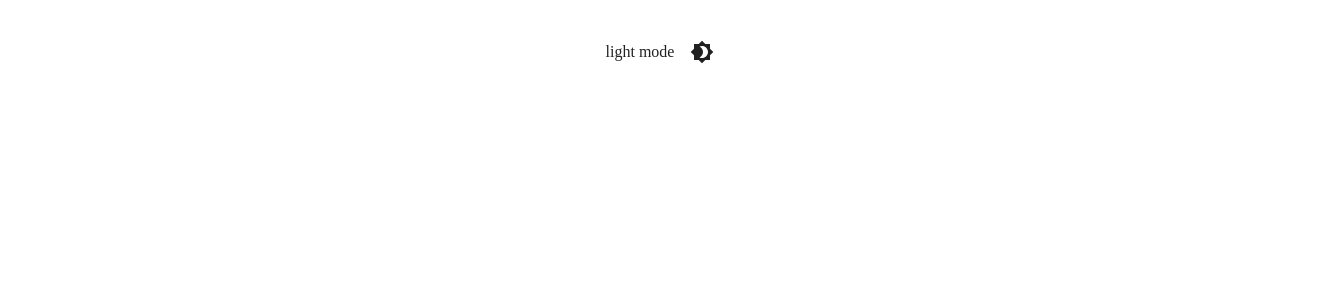
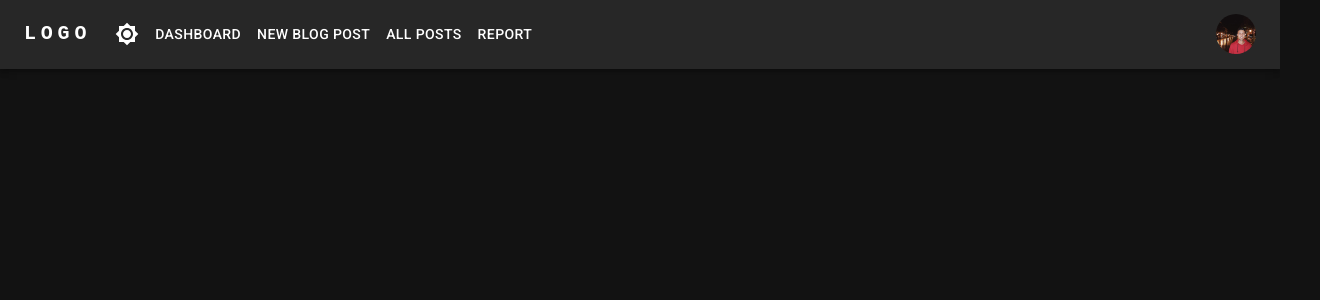
Before and after one commit to dali012/static-blog, a Next.js app: page / in a window 1280 px wide. Shown: the top 300 px of the page, 1320 px wide, since content can reach past the window. Built offline with nearby package versions, Linux system fonts and the light colour scheme.

Commit message:
build: gitpod config

```diff
--- /dev/null
+++ b/src/components/Appbar/Appbar.tsx
@@ -0,0 +1,166 @@
+import AdbIcon from '@mui/icons-material/Adb';
+import MenuIcon from '@mui/icons-material/Menu';
+import {
+  AppBar,
+  Avatar,
+  Box,
+  Button,
+  Container,
+  IconButton,
+  Menu,
+  MenuItem,
+  Toolbar,
+  Tooltip,
+  Typography,
+} from '@mui/material';
+import { FC, MouseEvent, useState } from 'react';
+import ThemeToggler from '../ThemeToggler/ThemeToggler';
+
+const pages = ['Dashboard', 'New Blog Post', 'All Posts', 'Report'];
+const settings = ['Profile', 'Account', 'Dashboard', 'Logout'];
+
+const Appbar: FC = () => {
+  const [anchorElNav, setAnchorElNav] = useState<null | HTMLElement>(null);
+  const [anchorElUser, setAnchorElUser] = useState<null | HTMLElement>(null);
+
+  const handleOpenNavMenu = (event: MouseEvent<HTMLElement>) => {
+    setAnchorElNav(event.currentTarget);
+  };
+
+  const handleCloseNavMenu = () => {
+    setAnchorElNav(null);
+  };
+
+  const handleOpenUserMenu = (event: MouseEvent<HTMLElement>) => {
+    setAnchorElUser(event.currentTarget);
+  };
+
+  const handleCloseUserMenu = () => {
+    setAnchorElUser(null);
+  };
+
+  return (
+    <AppBar position="sticky">
+      <Container maxWidth="xl">
+        <Toolbar disableGutters>
+          <Typography
+            variant="h6"
+            noWrap
+            component="a"
+            href="/"
+            sx={{
+              mr: 2,
+              display: { xs: 'none', md: 'flex' },
+              fontFamily: 'monospace',
+              fontWeight: 700,
+              letterSpacing: '.3rem',
+              color: 'inherit',
+              textDecoration: 'none',
+            }}
+          >
+            LOGO
+          </Typography>
+
+          <Box sx={{ flexGrow: 1, display: { xs: 'flex', md: 'none' } }}>
+            <IconButton
+              size="large"
+              aria-label="account of current user"
+              aria-controls="menu-appbar"
+              aria-haspopup="true"
+              onClick={handleOpenNavMenu}
+              color="inherit"
+            >
+              <MenuIcon />
+            </IconButton>
+            <Menu
+              id="menu-appbar"
+              anchorEl={anchorElNav}
+              anchorOrigin={{
+                vertical: 'bottom',
+                horizontal: 'left',
+              }}
+              keepMounted
+              transformOrigin={{
+                vertical: 'top',
+                horizontal: 'left',
+              }}
+              open={Boolean(anchorElNav)}
+              onClose={handleCloseNavMenu}
+              sx={{
+                display: { xs: 'block', md: 'none' },
+              }}
+            >
+              {pages.map((page) => (
+                <MenuItem key={page} onClick={handleCloseNavMenu}>
+                  <Typography textAlign="center">{page}</Typography>
+                </MenuItem>
+              ))}
+            </Menu>
+          </Box>
+          <ThemeToggler />
+          <AdbIcon sx={{ display: { xs: 'flex', md: 'none' }, mr: 1 }} />
+          <Typography
+            variant="h5"
+            noWrap
+            component="a"
+            href="#"
+            sx={{
+              mr: 2,
+              display: { xs: 'flex', md: 'none' },
+              flexGrow: 1,
+              fonFamily: 'monospace',
+              fontWeight: 700,
+              letterSpacing: '.3rem',
+              color: 'inherit',
+              textDecoration: 'none',
+            }}
+          >
+            LOGO
+          </Typography>
+          <Box sx={{ flexGrow: 1, display: { xs: 'none', md: 'flex' } }}>
+            {pages.map((page) => (
+              <Button
+                key={page}
+                onClick={handleCloseNavMenu}
+                sx={{ my: 2, color: 'white', display: 'block' }}
+              >
+                {page}
+              </Button>
+            ))}
+          </Box>
+          <Box sx={{ flexGrow: 0 }}>
+            <Tooltip title="Open Settings">
+              <IconButton onClick={handleOpenUserMenu} sx={{ p: 0 }}>
+                <Avatar alt="Dali Jerbi" src="/images/avatar.jpg" />
+              </IconButton>
+            </Tooltip>
+            <Menu
+              sx={{ mt: '45px' }}
+              id="menu-appbar"
+              anchorEl={anchorElUser}
+              anchorOrigin={{
+                vertical: 'top',
+                horizontal: 'right',
+              }}
+              keepMounted
+              transformOrigin={{
+                vertical: 'top',
+                horizontal: 'right',
+              }}
+              open={Boolean(anchorElUser)}
+              onClose={handleCloseUserMenu}
+            >
+              {settings.map((setting) => (
+                <MenuItem key={setting} onClick={handleCloseUserMenu}>
+                  <Typography textAlign="center">{setting}</Typography>
+                </MenuItem>
+              ))}
+            </Menu>
+          </Box>
+        </Toolbar>
+      </Container>
+    </AppBar>
+  );
+};
+
+export default Appbar;
--- /dev/null
+++ b/src/components/ThemeToggler/ThemeToggler.tsx
@@ -0,0 +1,20 @@
+import { ColorModeContext } from '@/providers/ColorMode';
+import Brightness4Icon from '@mui/icons-material/Brightness4';
+import Brightness7Icon from '@mui/icons-material/Brightness7';
+import { IconButton, useTheme } from '@mui/material';
+import { FC, useContext } from 'react';
+
+const ThemeToggler: FC = () => {
+  const { toggleColorMode } = useContext(ColorModeContext);
+  const {
+    palette: { mode },
+  } = useTheme();
+
+  return (
+    <IconButton onClick={toggleColorMode} color="inherit">
+      {mode === 'dark' ? <Brightness7Icon /> : <Brightness4Icon />}
+    </IconButton>
+  );
+};
+
+export default ThemeToggler;
--- /dev/null
+++ b/src/components/index.ts
@@ -0,0 +1,2 @@
+export { default as Appbar } from './Appbar/Appbar';
+export { default as ThemeToggler } from './ThemeToggler/ThemeToggler';
--- a/src/pages/_app.tsx
+++ b/src/pages/_app.tsx
@@ -1,9 +1,11 @@
 import { ColorModeProvider } from '@/providers/ColorMode';
+import { CssBaseline } from '@mui/material';
 import type { AppProps } from 'next/app';
 
 function MyApp({ Component, pageProps }: AppProps) {
   return (
     <ColorModeProvider>
+      <CssBaseline />
       <Component {...pageProps} />
     </ColorModeProvider>
   );
--- a/src/pages/index.tsx
+++ b/src/pages/index.tsx
@@ -1,47 +1,15 @@
-import { ColorModeContext } from '@/providers/ColorMode';
-import Brightness4Icon from '@mui/icons-material/Brightness4';
-import Brightness7Icon from '@mui/icons-material/Brightness7';
-import { IconButton, useTheme } from '@mui/material';
-import { Box } from '@mui/system';
+import { Appbar } from '@/components';
 import type { NextPage } from 'next';
 import Head from 'next/head';
-import { useContext } from 'react';
 
 const Home: NextPage = () => {
-  const theme = useTheme();
-  const colorMode = useContext(ColorModeContext);
+
   return (
     <div>
       <Head>
-        <title>Create Next App</title>
-        <meta name="description" content="Generated by create next app" />
-        <link rel="icon" href="/favicon.ico" />
+        <title>Dashboard</title>
       </Head>
-      <Box
-        sx={{
-          display: 'flex',
-          width: '100%',
-          alignItems: 'center',
-          justifyContent: 'center',
-          bgcolor: 'background.default',
-          color: 'text.primary',
-          borderRadius: 1,
-          p: 3,
-        }}
-      >
-        {theme.palette.mode} mode
-        <IconButton
-          sx={{ ml: 1 }}
-          onClick={colorMode.toggleColorMode}
-          color="inherit"
-        >
-          {theme.palette.mode === 'dark' ? (
-            <Brightness7Icon />
-          ) : (
-            <Brightness4Icon />
-          )}
-        </IconButton>
-      </Box>
+      <Appbar />
     </div>
   );
 };
--- a/src/providers/ColorMode.tsx
+++ b/src/providers/ColorMode.tsx
@@ -6,7 +6,7 @@ interface ColorModeProviderProps {
 }
 
 const initialContext = {
-  mode: 'light' as PaletteMode,
+  mode: 'dark' as PaletteMode,
   toggleColorMode: () => {},
 };
 
```
Also changed, not shown: .gitpod.yml (added), public/images/avatar.jpg (added).
